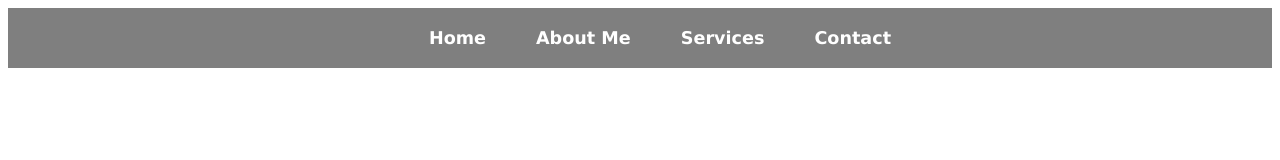
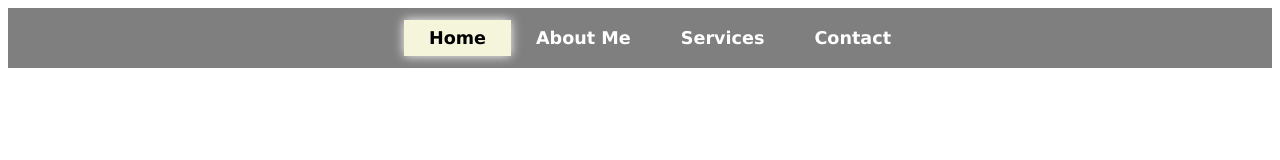
Before and after one commit to phyleria/Node_Test, a plain HTML site: page index.html in a window 1280 px wide. In both pictures the pointer is over the link "Home". Drawn offline with Linux system fonts and the light colour scheme.

Commit message:
added box-shadow

```diff
--- a/style.css
+++ b/style.css
@@ -27,4 +27,10 @@
     text-decoration: none;
     color: white;
     padding: 8px 25px;
+    transition: all .5s, ease;
 }
+.navbar ul li a:hover{
+    background-color: beige;
+    color: black;
+    box-shadow: 0 0 10px white;
+}
```
